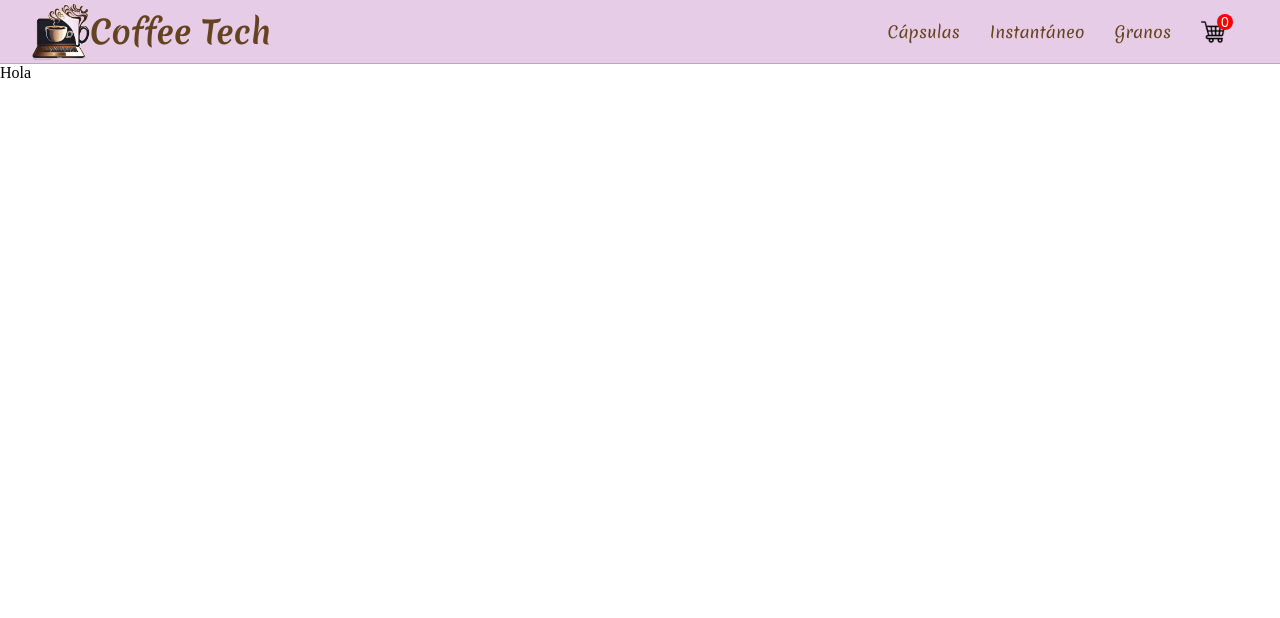
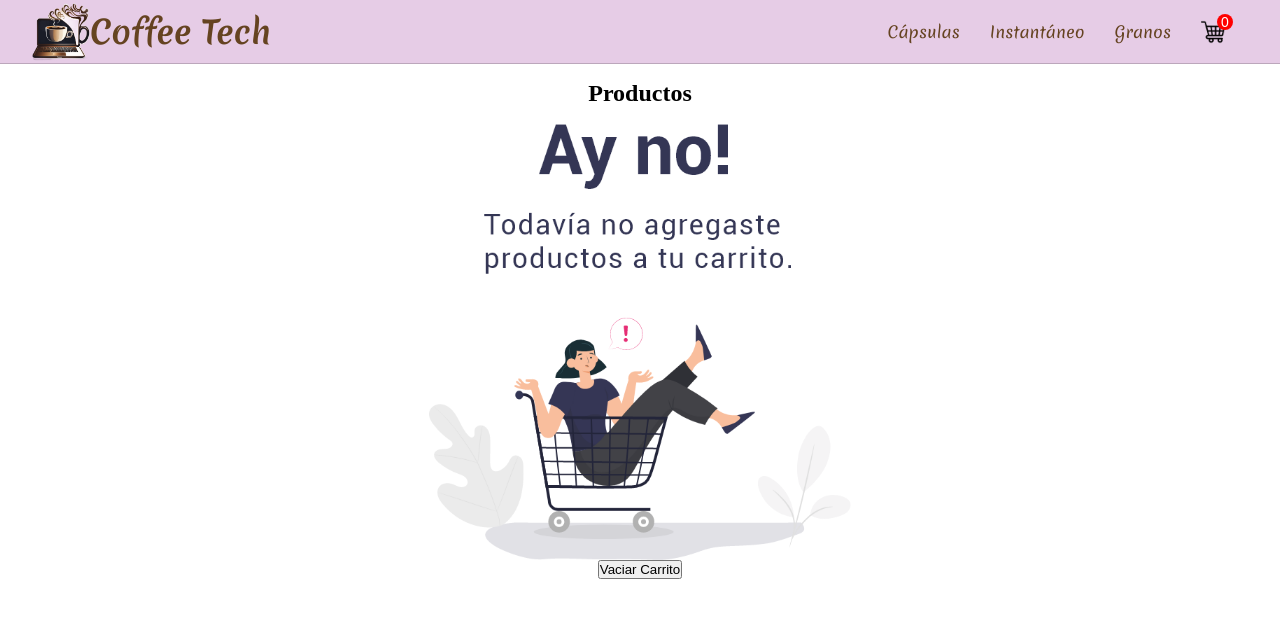
Before and after one commit to Alexis196/CoffeeTech, a React (Vite) app: page /cart in a window 1280 px wide. Shown: the top 618 px of the page. Built offline with nearby package versions, Linux system fonts and the light colour scheme.

Commit message:
componenten item cart, imagen carrito vacío

```diff
--- a/src/components/Cart/Cart.css
+++ b/src/components/Cart/Cart.css
@@ -0,0 +1,14 @@
+.div-carrito{
+    width: 80%;
+    margin: 1rem auto;
+    display: flex;
+    flex-direction: column;
+    justify-content: center;
+    align-items: center;
+}
+.carrito-vacio{
+    width: 70%;
+    margin: auto;
+    display: flex;
+    justify-content: center;
+}
--- a/src/components/Cart/Cart.jsx
+++ b/src/components/Cart/Cart.jsx
@@ -1,8 +1,26 @@
-import React from 'react'
+import './Cart.css'
+import { useContext } from 'react'
+import { CartContext } from '../../context/cartContext'
+import ItemCart from '../ItemCart/ItemCart'
+import CarritoVacio from '../../assets/img/carrito-vacio.png'
 
 function Cart() {
+    const { cart } = useContext(CartContext)
+    const { clearCart } = useContext(CartContext)
+
     return (
-        <div>Hola</div>
+        <section className='div-carrito'>
+            <h2>Productos</h2>
+            <div>
+                {cart.length ?
+                    (cart.map((item) => (
+                        <div className='items-modal' key={item.id}>
+                            <ItemCart {...item} />
+                        </div>
+                    ))) :<img className='carrito-vacio' src={CarritoVacio} alt="carrito-vacio" />}
+            </div>
+            <button className='clear' onClick={clearCart}>Vaciar Carrito</button>
+        </section>
     )
 }
 
--- /dev/null
+++ b/src/components/ItemCart/ItemCart.jsx
@@ -0,0 +1,14 @@
+import React from 'react'
+
+function ItemCart(props) {
+    const item = props
+    return (
+        <div>
+            <img src={item.imagen} alt={item.nombre} />
+            <span>{item.nombre}</span>
+            <span>Cantidad: {item.count}</span>
+        </div>
+    )
+}
+
+export default ItemCart
--- a/src/components/ModalCart/ModalCart.css
+++ /dev/null
@@ -1,42 +0,0 @@
-.modal{
-    width: 500px;
-    height: auto;
-    padding: 10px;
-    display: flex;
-    flex-direction: column;
-    gap: .6rem;
-    background-color: rgb(179, 178, 178);
-}
-.items-modal{
-    display: flex;
-    justify-content: space-between;
-    align-items: center;
-    padding: .5rem;
-    border: 1px solid #000000af;
-    border-radius: 3px;
-}
-.items-modal img{
-    width: 64px;
-}
-.modal p {
-    display: flex;
-    justify-content: center;
-}
-.content-button{
-    display: flex;
-    justify-content: space-evenly;
-}
-.clear{
-    text-decoration: none;
-    align-self: flex-end;
-    width: 100px;
-    height: 30px;
-    padding: 5px;
-    background-color: transparent;
-    border: 1px solid rgb(80, 80, 80);
-    color: #000;
-    border-radius: 5px;
-    font-weight: bold;
-    box-shadow: 1px 1px 2px #000;
-    cursor: pointer;
-}
--- a/src/components/ModalCart/ModalCart.jsx
+++ /dev/null
@@ -1,30 +0,0 @@
-import { useContext } from 'react'
-import './ModalCart.css'
-import { CartContext } from '../../context/cartContext'
-import { Link } from 'react-router-dom'
-
-
-function ModalCart() {
-    const { cart } = useContext(CartContext)
-    const { clearCart } = useContext(CartContext)
-
-    return (
-        <div className='modal'>
-            {cart.length ?
-                (cart.map((item) => (
-                    <div className='items-modal' key={item.id}>
-                        <img src={item.imagen} alt={item.nombre} />
-                        <span>{item.nombre}</span>
-                        <span>Cantidad: {item.count}</span>
-                    </div>
-                ))) : <p>El carrito está vacío</p>}
-
-            <div className='content-button'>
-                <Link className='clear' to={'/'}>Ir al carrito</Link>
-                <button className='clear' onClick={clearCart}>Vaciar Carrito</button>
-            </div>
-        </div>
-    )
-}
-
-export default ModalCart
```
Also changed, not shown: src/assets/img/carrito-vacio.png (added), src/components/ItemCart/ItemCart.css (added).
